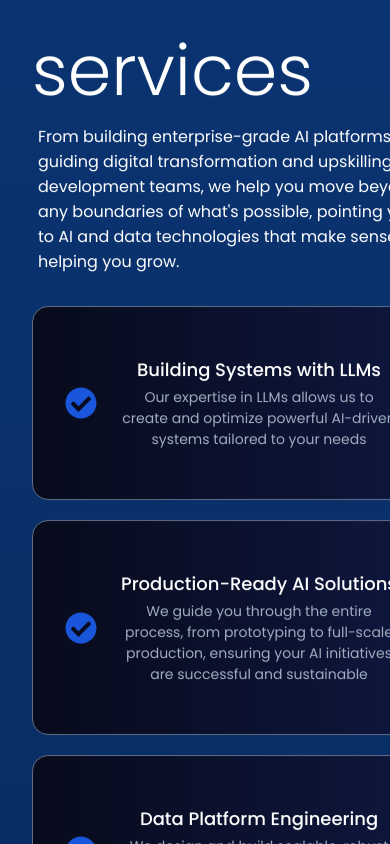
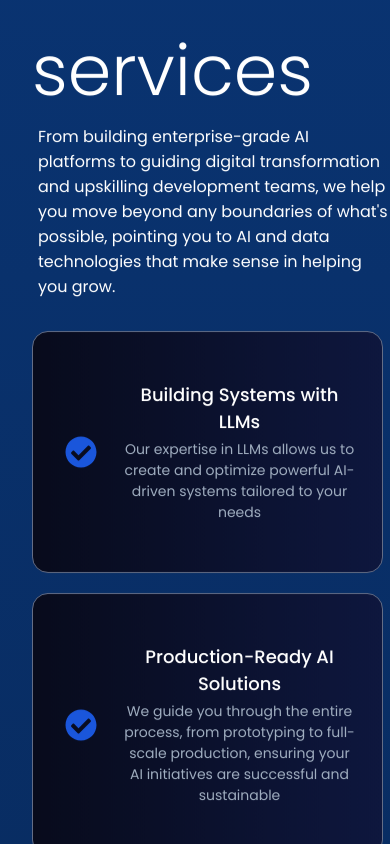
Before and after one commit to Stelk-dev/ai-web-agency, a React (Create React App) app: page / in a window 390 px wide. Shown: the part 1260-2104 px from the top of the page. Built offline with nearby package versions, Linux system fonts and the light colour scheme.

Commit message:
Base responsiveness

```diff
--- a/src/pages/Home.js
+++ b/src/pages/Home.js
@@ -6,7 +6,6 @@ import CallToAction from "./homes/CallToAction";
 import UseCasesHome from "./homes/UseCasesHome";
 import ReviewsFromClientsHome from "./homes/ReviewsFromClientsHome";
 import ReviewersLogosSlider from "./homes/ReviewersLogosSlider";
-import VideosHome from "./homes/VideosHome";
 import { FadeInSection } from "../components/FadeInSection";
 
 export default function Home() {
@@ -80,9 +79,9 @@ export default function Home() {
         <br />
         <br />
         <br />
-        <FadeInSection>
+        {/* <FadeInSection>
           <VideosHome />
-        </FadeInSection>
+        </FadeInSection> */}
 
         <FadeInSection>
           <CallToAction />
--- a/src/pages/homes/OurServicesHome.js
+++ b/src/pages/homes/OurServicesHome.js
@@ -18,7 +18,6 @@ const FeatureCard = ({ title, subtitle }) => {
     <div
       style={{
         position: "relative",
-
         background: "linear-gradient(to right, #080b1c, #0e173e)",
         border: "1px solid #646d85",
         borderRadius: "16px",
--- a/src/style/ourservice.css
+++ b/src/style/ourservice.css
@@ -3,16 +3,17 @@
     grid-template-columns: repeat(3, 1fr);
     grid-column-gap: 20px;
     gap: 70px 24px;
+    max-width: 90vw;
 }
 
 /* Responsive grid adjustments */
-@media (max-width: 1024px) {
+@media (max-width: 1224px) {
     .card-grid {
         grid-template-columns: repeat(2, 1fr);
     }
 }
 
-@media (max-width: 640px) {
+@media (max-width: 840px) {
     .card-grid {
         grid-template-columns: 1fr;
     }
--- a/src/style/views.css
+++ b/src/style/views.css
@@ -30,7 +30,8 @@
 
 .main-paragh-desc{
     text-align: start;
-    max-width: 1000px;
+    max-width: 90vw;
+    width: 100%;
     padding-left: 6px;
     margin: 0px;
 }
```
